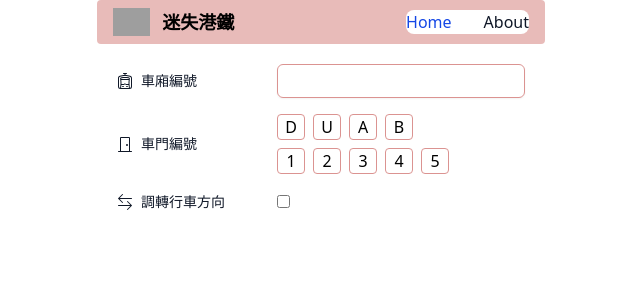
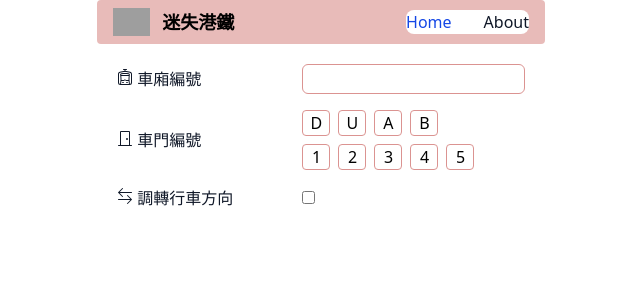
Before and after one commit to SuperDumbTM/lost-in-mtr, a SvelteKit app: page / in a window 1280 px wide. Shown: the top 300 px of the page, without its empty margins (319-959 px from the left). Built offline with nearby package versions, Linux system fonts and the light colour scheme; grey boxes are pictures that could not be loaded.

Commit message:
Fix form layout

```diff
--- a/src/routes/+page.svelte
+++ b/src/routes/+page.svelte
@@ -59,15 +59,17 @@
 
 <div class="flex flex-col gap-y-4 p-2">
 	<form class="flex flex-col gap-y-4 rounded-lg bg-white/70 p-3">
-		<div class="flex gap-x-2">
-			<label class="flex w-38 items-center gap-x-2 text-sm font-medium text-gray-900" for="name">
-				<TrainLightrailFrontIcon></TrainLightrailFrontIcon>
+		<div class="grid grid-cols-11">
+			<label class="col-span-5 content-center font-medium text-gray-900">
+				<i class="inline-block">
+					<TrainLightrailFrontIcon></TrainLightrailFrontIcon>
+				</i>
 				{$t('common.carriageCode')}
 			</label>
+
 			<input
 				type="text"
-				name="car_number"
-				class="grow p-1.5 text-sm shadow-xs"
+				class="col-span-6 p-0.5"
 				maxlength="4"
 				autocomplete="off"
 				required
@@ -78,13 +80,15 @@
 			/>
 		</div>
 
-		<div class="flex gap-x-2">
-			<label class="flex w-38 items-center gap-x-2 text-sm font-medium text-gray-900" for="name">
-				<DoorColsedIcon></DoorColsedIcon>
+		<div class="grid grid-cols-11">
+			<label class="col-span-5 content-center font-medium text-gray-900">
+				<i class="inline-block">
+					<DoorColsedIcon></DoorColsedIcon>
+				</i>
 				{$t('common.doorCode')}
 			</label>
 
-			<div class="flex grow flex-col gap-x-2 gap-y-2 text-start">
+			<div class="col-span-6 flex flex-col gap-2 text-start">
 				<div class="flex gap-x-2">
 					{#each ['D', 'U', 'A', 'B'] as side}
 						<button
@@ -119,14 +123,16 @@
 			</div>
 		</div>
 
-		<div class="flex gap-x-2">
-			<label class="flex w-38 items-center gap-x-2 text-sm font-medium text-gray-900">
-				<ArrowLeftRight></ArrowLeftRight>
+		<div class="grid grid-cols-11">
+			<label class="col-span-5 content-center font-medium text-gray-900">
+				<i class="inline-block">
+					<ArrowLeftRight></ArrowLeftRight>
+				</i>
 				{$t('common.flipDirection')}
 			</label>
 
-			<div class="grow">
-				<input type="checkbox" name="flip_direction" class="" bind:checked={inputs.flip} />
+			<div class="col-span-6">
+				<input type="checkbox" bind:checked={inputs.flip} />
 			</div>
 		</div>
 	</form>
```
